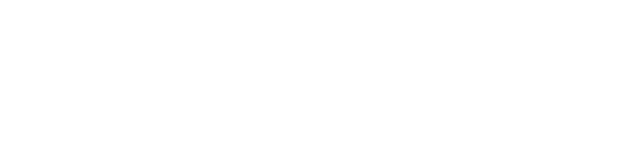
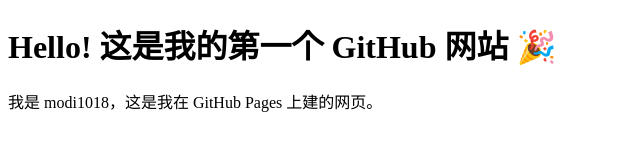
Before and after one commit to modi1018/modi1018.github.io, a plain HTML site: page modi index.html in a window 1280 px wide. Shown: the whole page, without its empty margins (0-640 px from the left). Drawn offline with Linux system fonts and the light colour scheme.

Commit message:
Update modi index.html

```diff
--- a/modi index.html
+++ b/modi index.html
@@ -1,5 +1,11 @@
 <!DOCTYPE html>
 <html>
 <head>
-    <title>  this is my website </title>
+    <meta charset="UTF-8">
+    <title>modi 的网站</title>
 </head>
+<body>
+    <h1>Hello! 这是我的第一个 GitHub 网站 🎉</h1>
+    <p>我是 modi1018，这是我在 GitHub Pages 上建的网页。</p>
+</body>
+</html>
```
